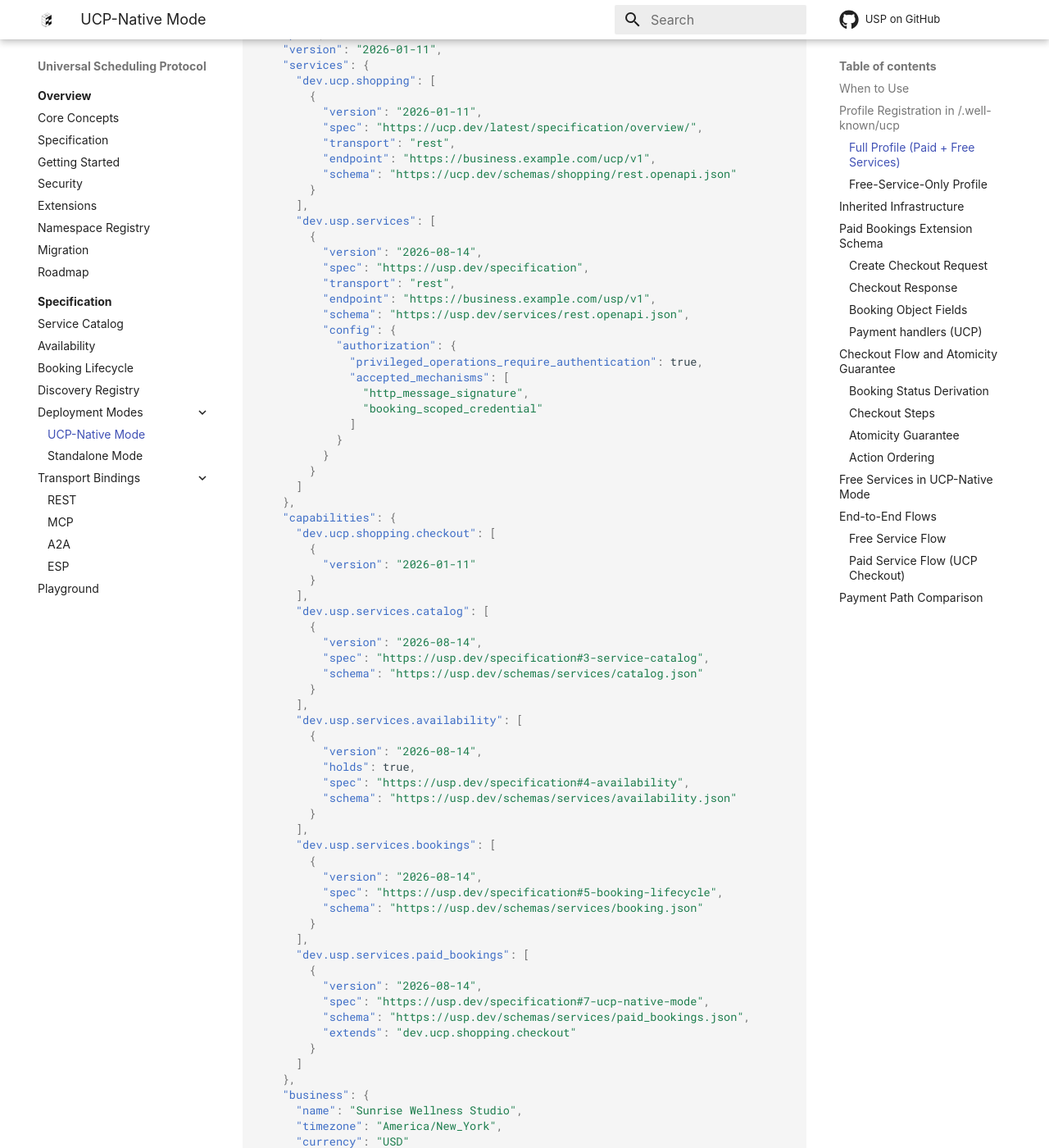
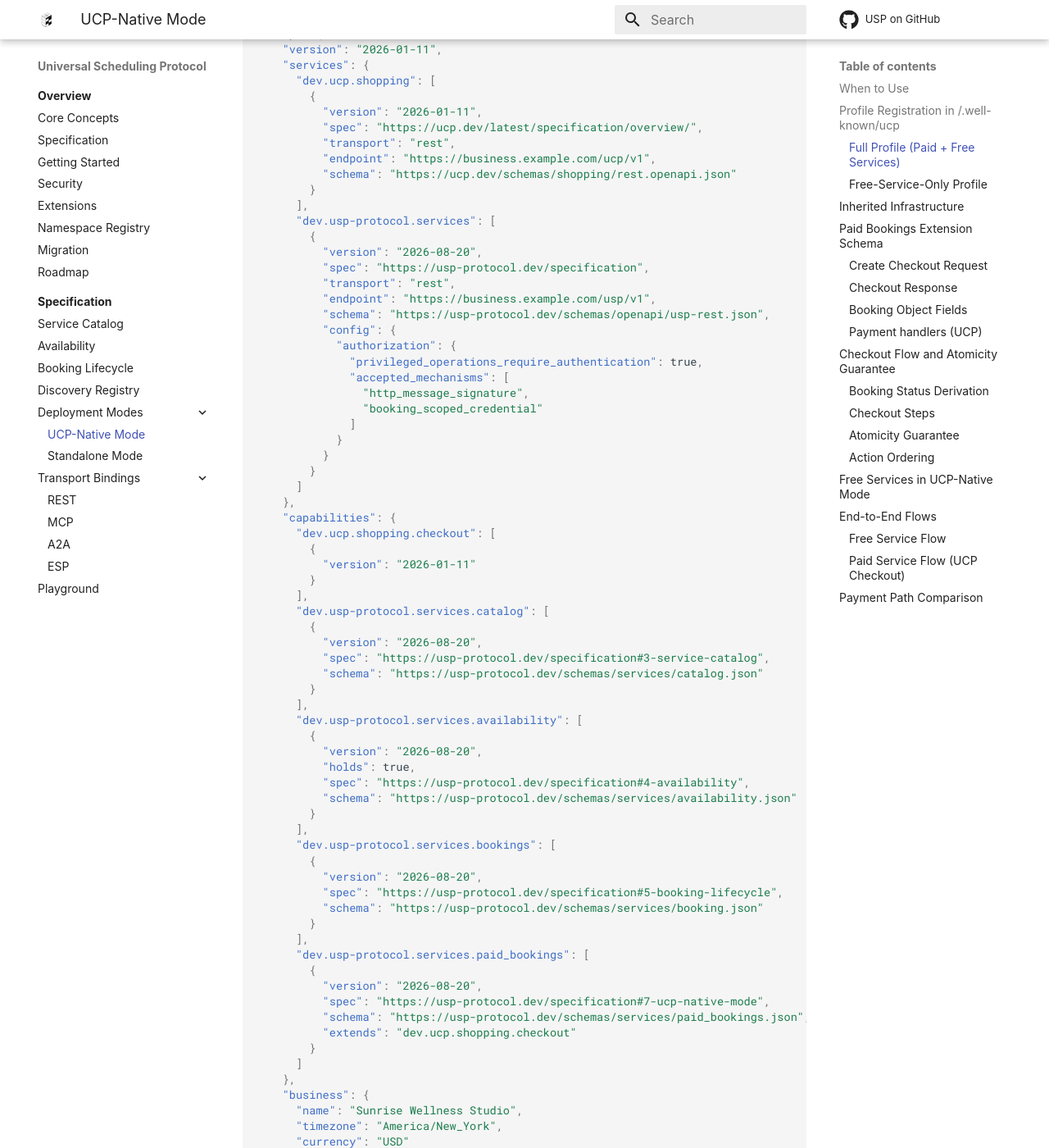
Before and after one commit to wix/universal-scheduling-protocol, an MkDocs documentation site: the page built from site-docs/deployment-modes/ucp-native.md, in a window 1280 px wide and 1400 px high, scrolled down 1007 px. Shown: the whole window at 82% size. Built offline with MkDocs 1.6.1 and Material for MkDocs 9.7.7, drawn with Linux system fonts in a browser that asks for light colours; some web fonts are replaced; comment, search, counter and statistics services are not loaded; some of the changed text lies outside the part shown.

Commit message:
Synchronize deployment mode identifiers

````diff
--- a/site-docs/deployment-modes/ucp-native.md
+++ b/site-docs/deployment-modes/ucp-native.md
@@ -44,13 +44,13 @@ Businesses register USP scheduling capabilities in their UCP profile alongside o
           "schema": "https://ucp.dev/schemas/shopping/rest.openapi.json"
         }
       ],
-      "dev.usp.services": [
+      "dev.usp-protocol.services": [
         {
-          "version": "2026-08-14",
-          "spec": "https://usp.dev/specification",
+          "version": "2026-08-20",
+          "spec": "https://usp-protocol.dev/specification",
           "transport": "rest",
           "endpoint": "https://business.example.com/usp/v1",
-          "schema": "https://usp.dev/services/rest.openapi.json",
+          "schema": "https://usp-protocol.dev/schemas/openapi/usp-rest.json",
           "config": {
             "authorization": {
               "privileged_operations_require_authentication": true,
@@ -69,33 +69,33 @@ Businesses register USP scheduling capabilities in their UCP profile alongside o
           "version": "2026-01-11"
         }
       ],
-      "dev.usp.services.catalog": [
+      "dev.usp-protocol.services.catalog": [
         {
-          "version": "2026-08-14",
-          "spec": "https://usp.dev/specification#3-service-catalog",
-          "schema": "https://usp.dev/schemas/services/catalog.json"
+          "version": "2026-08-20",
+          "spec": "https://usp-protocol.dev/specification#3-service-catalog",
+          "schema": "https://usp-protocol.dev/schemas/services/catalog.json"
         }
       ],
-      "dev.usp.services.availability": [
+      "dev.usp-protocol.services.availability": [
         {
-          "version": "2026-08-14",
+          "version": "2026-08-20",
           "holds": true,
-          "spec": "https://usp.dev/specification#4-availability",
-          "schema": "https://usp.dev/schemas/services/availability.json"
+          "spec": "https://usp-protocol.dev/specification#4-availability",
+          "schema": "https://usp-protocol.dev/schemas/services/availability.json"
         }
       ],
-      "dev.usp.services.bookings": [
+      "dev.usp-protocol.services.bookings": [
         {
-          "version": "2026-08-14",
-          "spec": "https://usp.dev/specification#5-booking-lifecycle",
-          "schema": "https://usp.dev/schemas/services/booking.json"
+          "version": "2026-08-20",
+          "spec": "https://usp-protocol.dev/specification#5-booking-lifecycle",
+          "schema": "https://usp-protocol.dev/schemas/services/booking.json"
         }
       ],
-      "dev.usp.services.paid_bookings": [
+      "dev.usp-protocol.services.paid_bookings": [
         {
-          "version": "2026-08-14",
-          "spec": "https://usp.dev/specification#7-ucp-native-mode",
-          "schema": "https://usp.dev/schemas/services/paid_bookings.json",
+          "version": "2026-08-20",
+          "spec": "https://usp-protocol.dev/specification#7-ucp-native-mode",
+          "schema": "https://usp-protocol.dev/schemas/services/paid_bookings.json",
           "extends": "dev.ucp.shopping.checkout"
         }
       ]
@@ -111,20 +111,20 @@ Businesses register USP scheduling capabilities in their UCP profile alongside o
 
 ### Free-Service-Only Profile
 
-Businesses offering only free services omit `dev.ucp.shopping.checkout` and `dev.usp.services.paid_bookings`:
+Businesses offering only free services omit `dev.ucp.shopping.checkout` and `dev.usp-protocol.services.paid_bookings`:
 
 ```json
 {
   "ucp": {
     "version": "2026-01-11",
     "services": {
-      "dev.usp.services": [
+      "dev.usp-protocol.services": [
         {
-          "version": "2026-08-14",
-          "spec": "https://usp.dev/specification",
+          "version": "2026-08-20",
+          "spec": "https://usp-protocol.dev/specification",
           "transport": "rest",
           "endpoint": "https://business.example.com/usp/v1",
-          "schema": "https://usp.dev/services/rest.openapi.json",
+          "schema": "https://usp-protocol.dev/schemas/openapi/usp-rest.json",
           "config": {
             "authorization": {
               "privileged_operations_require_authentication": true,
@@ -135,19 +135,19 @@ Businesses offering only free services omit `dev.ucp.shopping.checkout` and `dev
       ]
     },
     "capabilities": {
-      "dev.usp.services.catalog": [
+      "dev.usp-protocol.services.catalog": [
         {
-          "version": "2026-08-14"
+          "version": "2026-08-20"
         }
       ],
-      "dev.usp.services.availability": [
+      "dev.usp-protocol.services.availability": [
         {
-          "version": "2026-08-14"
+          "version": "2026-08-20"
         }
       ],
-      "dev.usp.services.bookings": [
+      "dev.usp-protocol.services.bookings": [
         {
-          "version": "2026-08-14"
+          "version": "2026-08-20"
         }
       ]
     }
@@ -189,7 +189,7 @@ In UCP-Native Mode, the following infrastructure is inherited from UCP. USP does
 
     UCP supplies transport mechanics -- how a token or signature is carried -- but USP's requirement that privileged operations **MUST** be authenticated is a USP-level floor layered on top of UCP, not something UCP-Native Mode provides on its own: UCP's own posture on platform authentication is optional (`SHOULD`). Section 10.1.6 applies to UCP-Native checkout and booking-extension operations exactly as it does in Standalone Mode.
 
-    In UCP-Native Mode the authorization policy is published as **`config.authorization` on the `dev.usp.services` service binding** in `/.well-known/ucp`, **not** as a top-level member of the UCP profile: USP declares only under its own `dev.usp.*` namespace authority, and `config` is the member UCP reserves for entity-specific settings.
+    In UCP-Native Mode the authorization policy is published as **`config.authorization` on the `dev.usp-protocol.services` service binding** in `/.well-known/ucp`, **not** as a top-level member of the UCP profile: USP declares only under its own `dev.usp-protocol.*` namespace authority, and `config` is the member UCP reserves for entity-specific settings.
 
     See [Section 10.1.6](https://github.com/wix/universal-scheduling-protocol/blob/master/specification.md#1016-platform-authentication-for-privileged-operations).
 
@@ -197,7 +197,7 @@ In UCP-Native Mode, the following infrastructure is inherited from UCP. USP does
 
 ## Paid Bookings Extension Schema
 
-**Capability:** `dev.usp.services.paid_bookings` (extends `dev.ucp.shopping.checkout`)
+**Capability:** `dev.usp-protocol.services.paid_bookings` (extends `dev.ucp.shopping.checkout`)
 
 The paid bookings extension adds a `booking` object to the UCP checkout. This object carries the scheduling context -- the slot, service, hold, resources, and booking status -- as a first-class, schema-validated extension field.
 
@@ -258,8 +258,8 @@ The extension schema uses `allOf` composition with `$defs` keyed by `dev.ucp.sho
       "dev.ucp.shopping.checkout": [
         { "version": "2026-01-11" }
       ],
-      "dev.usp.services.paid_bookings": [
-        { "version": "2026-08-14" }
+      "dev.usp-protocol.services.paid_bookings": [
+        { "version": "2026-08-20" }
       ]
     },
     "payment_handlers": {
@@ -372,7 +372,7 @@ It is derived from the UCP checkout status:
 
 ### Checkout Steps
 
-When the platform detects `dev.usp.services.paid_bookings` in the UCP profile, it uses this flow:
+When the platform detects `dev.usp-protocol.services.paid_bookings` in the UCP profile, it uses this flow:
 
 1. **[USP] Discover services** via `POST /services/list`
 2. **[USP] Query availability** via `POST /availability/query`
@@ -409,7 +409,7 @@ The business **MAY** reject `complete_checkout` if non-payment actions are still
 
 ## Free Services in UCP-Native Mode
 
-For businesses that only offer free services (`requires_payment: false`), the UCP profile omits `dev.ucp.shopping.checkout` and `dev.usp.services.paid_bookings`. Bookings are created via `POST /bookings` and are immediately confirmed (for `auto` confirmation mode) without any checkout involvement.
+For businesses that only offer free services (`requires_payment: false`), the UCP profile omits `dev.ucp.shopping.checkout` and `dev.usp-protocol.services.paid_bookings`. Bookings are created via `POST /bookings` and are immediately confirmed (for `auto` confirmation mode) without any checkout involvement.
 
 ---
 
@@ -460,9 +460,9 @@ sequenceDiagram
     ```json
     {
       "usp": {
-        "version": "2026-08-14",
+        "version": "2026-08-20",
         "capabilities": {
-          "dev.usp.services.bookings": [{ "version": "2026-08-14" }]
+          "dev.usp-protocol.services.bookings": [{ "version": "2026-08-20" }]
         }
       },
       "booking": {
@@ -497,7 +497,7 @@ This flow applies when the business advertises UCP checkout with the paid bookin
 
     - Deployment mode: **UCP-Native**
     - Service: `requires_payment: true`, `payment_timing: at_booking`, `confirmation_mode: auto`
-    - Business UCP profile includes `dev.ucp.shopping.checkout` and `dev.usp.services.paid_bookings`
+    - Business UCP profile includes `dev.ucp.shopping.checkout` and `dev.usp-protocol.services.paid_bookings`
 
 ```mermaid
 sequenceDiagram
````
Also changed, not shown: site-docs/deployment-modes/standalone.md (+35 -35 lines).
